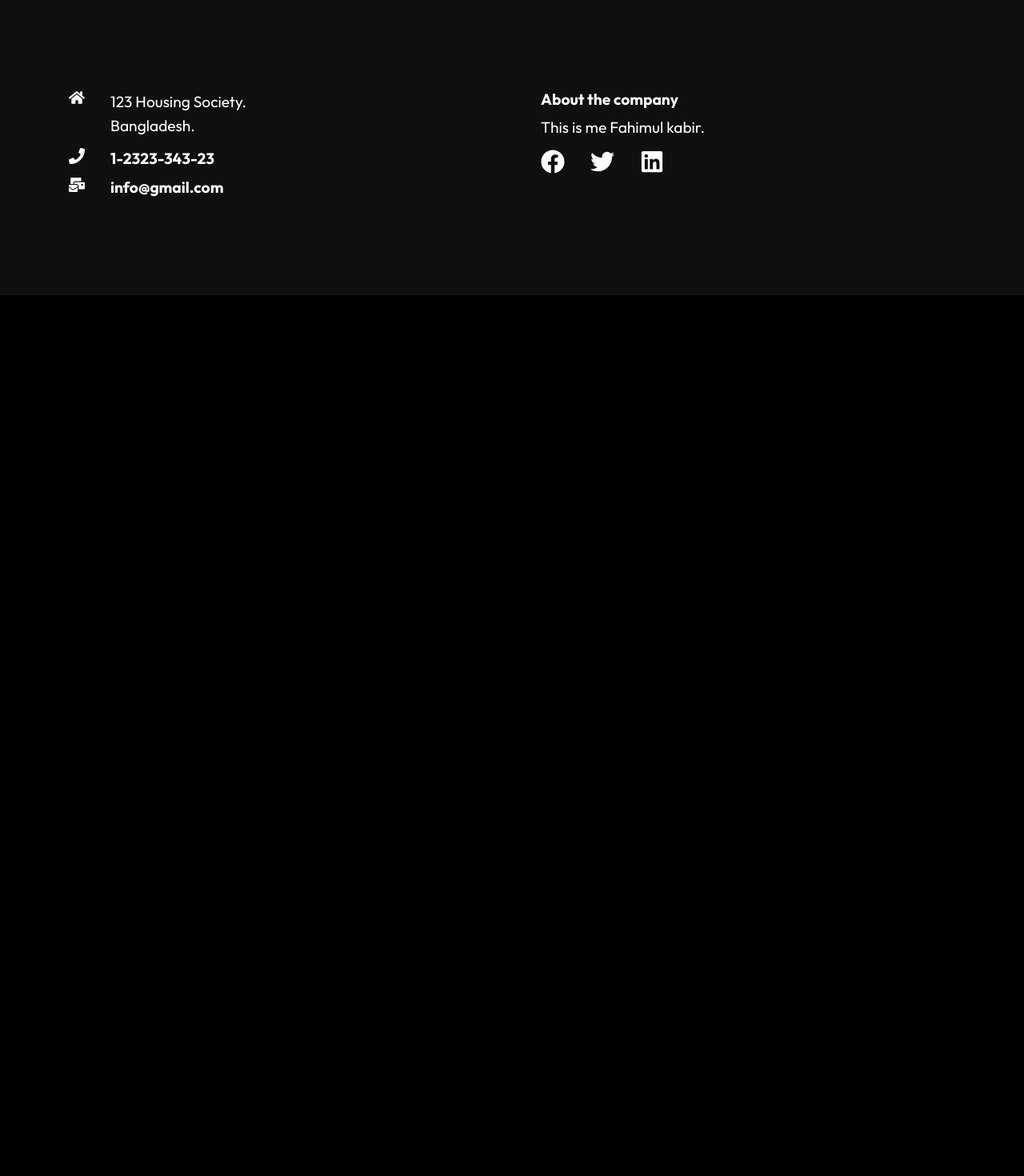
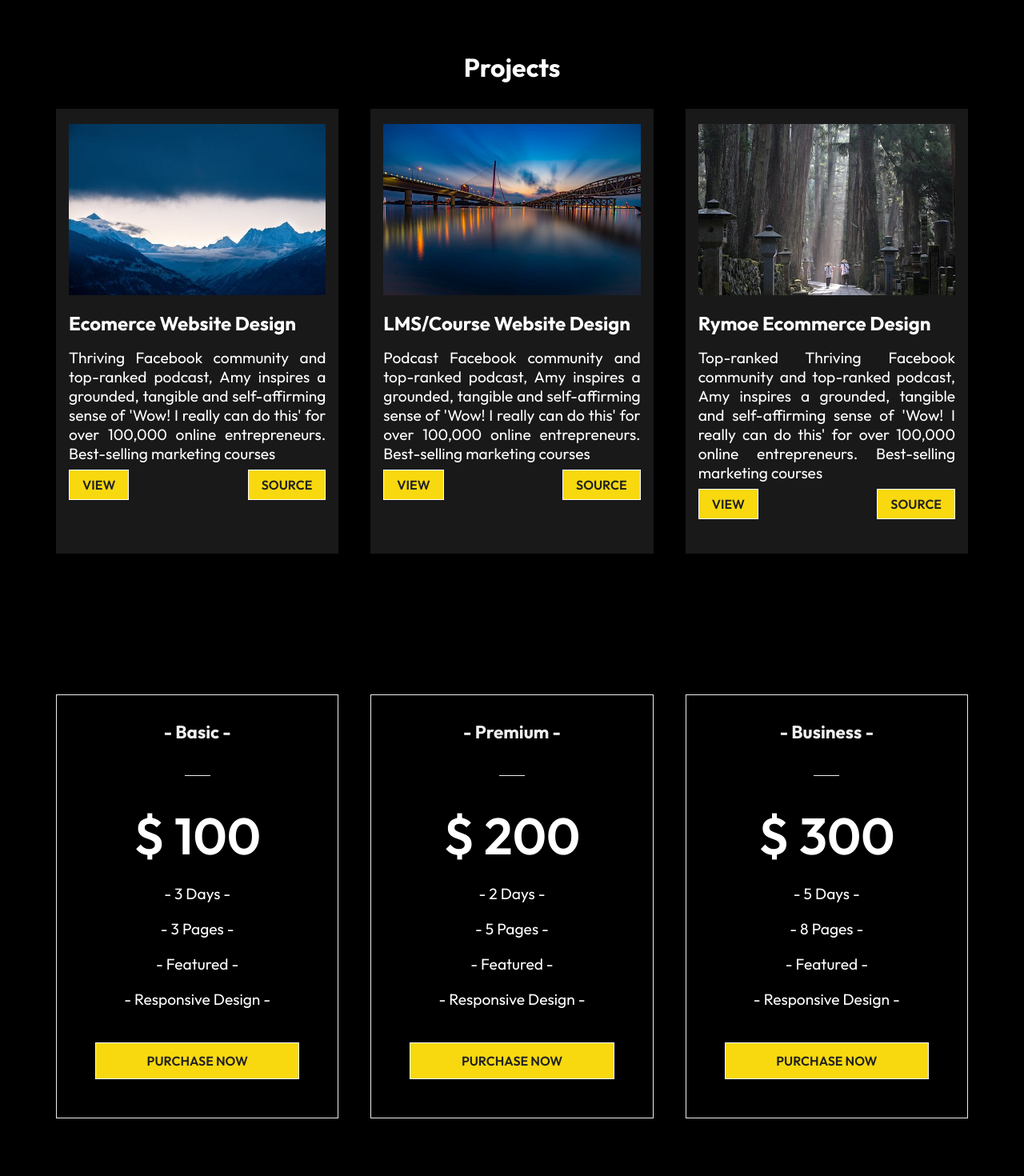
Before and after one commit to minju0809/react-website2, a React (Create React App) app: page /project in a window 1280 px wide. Shown: the part 480-1950 px from the top of the page at 80% size. Before the commit the page ends 849 px from the top, so only its background shows below. Built offline with nearby package versions, Linux system fonts and the light colour scheme.

Commit message:
가격, 프로젝트 카드 생성

```diff
--- /dev/null
+++ b/src/components/PricingCard.js
@@ -0,0 +1,53 @@
+import "./PricingCardStyles.css";
+
+import React from "react";
+import { Link } from "react-router-dom";
+
+const PricingCard = () => {
+  return (
+    <div className="pricing">
+      <div className="card-container">
+        <div className="card">
+          <h3>- Basic -</h3>
+          <span className="bar"></span>
+          <p className="btc">$ 100</p>
+          <p>- 3 Days -</p>
+          <p>- 3 Pages -</p>
+          <p>- Featured -</p>
+          <p>- Responsive Design -</p>
+          <Link to="/contact" className="btn">
+            PURCHASE NOW
+          </Link>
+        </div>
+
+        <div className="card">
+          <h3>- Premium -</h3>
+          <span className="bar"></span>
+          <p className="btc">$ 200</p>
+          <p>- 2 Days -</p>
+          <p>- 5 Pages -</p>
+          <p>- Featured -</p>
+          <p>- Responsive Design -</p>
+          <Link to="/contact" className="btn">
+            PURCHASE NOW
+          </Link>
+        </div>
+
+        <div className="card">
+          <h3>- Business -</h3>
+          <span className="bar"></span>
+          <p className="btc">$ 300</p>
+          <p>- 5 Days -</p>
+          <p>- 8 Pages -</p>
+          <p>- Featured -</p>
+          <p>- Responsive Design -</p>
+          <Link to="/contact" className="btn">
+            PURCHASE NOW
+          </Link>
+        </div>
+      </div>
+    </div>
+  );
+};
+
+export default PricingCard;
--- /dev/null
+++ b/src/components/PricingCardStyles.css
@@ -0,0 +1,62 @@
+.pricing {
+  width: 100%;
+  padding: 6rem 1rem;
+  background-color: #000;
+}
+
+.card {
+  border: 1px solid #eee;
+  color: #eee;
+  text-align: center;
+  padding: 1rem;
+}
+
+.card:hover {
+  background-color: #141414;
+}
+
+.card h3 {
+  font-size: 1.4rem;
+  padding: 1rem;
+}
+
+.card p {
+  padding: 10px 0;
+}
+
+.card-container {
+  max-width: 1140px;
+  margin: auto;
+  display: grid;
+  grid-template-columns: repeat(3, 1fr);
+  grid-gap: 40px;
+}
+
+.card .btn {
+  display: block;
+  width: 80%;
+  margin: 2rem auto;
+}
+
+.bar {
+  border-bottom: 1px solid #eee;
+  width: 10%;
+  margin: 1.5rem auto;
+  display: block;
+}
+
+.btc {
+  font-size: 4rem;
+  font-weight: 600;
+  padding: 1rem 0;
+}
+
+
+
+@media screen and (max-width: 740px) {
+  .card-container {
+    max-width: 90%;
+    margin: auto;
+    grid-template-columns: 1fr;
+  }
+}
--- /dev/null
+++ b/src/components/Work.js
@@ -0,0 +1,27 @@
+import "./WorkCardStyles.css";
+import WorkCard from "./WorkCard";
+import WorkCardData from "./WorkCardData";
+import React from "react";
+
+const Work = () => {
+  return (
+    <div className="work-container">
+      <h1 className="project-heading">Projects</h1>
+      <div className="project-container">
+        {WorkCardData.map((val, ind) => {
+          return (
+            <WorkCard
+              key={ind}
+              imgsrc={val.imgsrc}
+              title={val.title}
+              text={val.text}
+              view={val.view}
+            />
+          )
+        })}
+      </div>
+    </div>
+  );
+};
+
+export default Work;
--- /dev/null
+++ b/src/components/WorkCard.js
@@ -0,0 +1,25 @@
+import "./WorkCardStyles.css";
+import React from "react";
+import { NavLink } from "react-router-dom";
+
+const WorkCard = (props) => {
+  return (
+    <div className="project-card">
+      <img src={props.imgsrc} alt="image" />
+      <h2 className="project-title">{props.title}</h2>
+      <div className="pro-details">
+        <p>{props.text}</p>
+        <div className="pro-btns">
+          <NavLink to={props.view} className="btn">
+            View
+          </NavLink>
+          <NavLink to="url.com" className="btn">
+            Source
+          </NavLink>
+        </div>
+      </div>
+    </div>
+  );
+};
+
+export default WorkCard;
--- /dev/null
+++ b/src/components/WorkCardData.js
@@ -0,0 +1,26 @@
+import pro1 from "../assets/image1.jpeg";
+import pro2 from "../assets/image2.jpeg";
+import pro3 from "../assets/image4.jpeg";
+
+const ProjectCardData = [
+  {
+    imgsrc: pro1,
+    title: "Ecomerce Website Design",
+    text: "Thriving Facebook community and top-ranked podcast, Amy inspires a grounded, tangible and self-affirming sense of 'Wow! I really can do this' for over 100,000 online entrepreneurs. Best-selling marketing courses",
+    view: "프로젝트 링크",
+  },
+  {
+    imgsrc: pro2,
+    title: "LMS/Course Website Design",
+    text: "Podcast Facebook community and top-ranked podcast, Amy inspires a grounded, tangible and self-affirming sense of 'Wow! I really can do this' for over 100,000 online entrepreneurs. Best-selling marketing courses",
+    view: "프로젝트 링크",
+  },
+  {
+    imgsrc: pro3,
+    title: "Rymoe Ecommerce Design",
+    text: "Top-ranked Thriving Facebook community and top-ranked podcast, Amy inspires a grounded, tangible and self-affirming sense of 'Wow! I really can do this' for over 100,000 online entrepreneurs. Best-selling marketing courses",
+    view: "프로젝트 링크",
+  },
+];
+
+export default ProjectCardData;
--- /dev/null
+++ b/src/components/WorkCardStyles.css
@@ -0,0 +1,53 @@
+.project-heading {
+  text-align: center;
+  padding: 4rem 0 2rem 0;
+}
+
+.project-container {
+  max-width: 1140px;
+  margin: auto;
+  display: grid;
+  grid-template-columns: repeat(3, 1fr);
+  grid-gap: 40px;
+  padding-bottom: 5rem;
+}
+
+.project-card {
+  background: #1a1919;
+  padding: 1.2rem 1rem;
+}
+
+.project-card img {
+  width: 100%;
+}
+
+.project-title {
+  color: #fff;
+  padding: 1rem 0;
+}
+
+.pro-details {
+  padding-bottom: 1rem;
+  font-size: 1.1rem;
+  text-align: justify;
+}
+
+.pro-btns {
+  display: flex;
+  justify-content: space-between;
+  padding: 0.5rem 0;
+}
+
+.pro-btns .btn {
+  padding: 0.5rem 1rem;
+}
+
+
+
+@media screen and (max-width: 740px) {
+  .project-container {
+    max-width: 90%;
+    margin: auto;
+    grid-template-columns: 1fr;
+  }
+}
--- a/src/routes/Project.js
+++ b/src/routes/Project.js
@@ -2,12 +2,16 @@ import React from "react";
 import Navbar from "../components/Navbar";
 import Footer from "../components/Footer";
 import HeroImg2 from "../components/HeroImg2";
+import Work from "../components/Work";
+import PricingCard from "../components/PricingCard";
 
 const Project = () => {
   return (
     <div>
       <Navbar />
       <HeroImg2 heading="PROJECTS." text="Some of my most recent works" />
+      <Work />
+      <PricingCard />
       <Footer />
     </div>
   );
```
